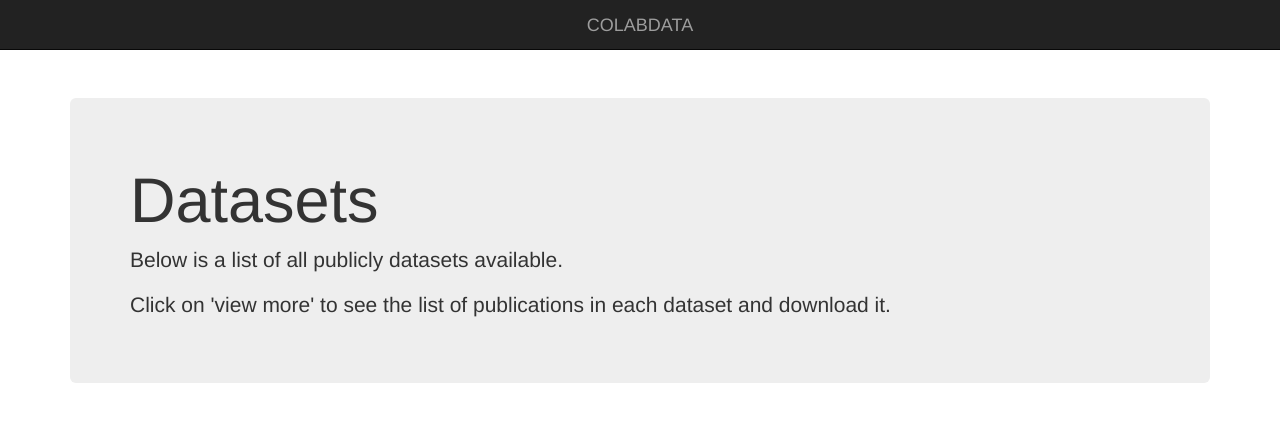
After one commit to daniellima/colabdata, a Django app: template image_tagger/templates/image_tagger/datasets.html in a window 1280 px wide. The commit adds this page. Shown: the top 422 px of the page. Run offline with Django 3.2, Linux system fonts and the light colour scheme; the template is opened without the code that fills it, so the values that code supplies are empty; some libraries are stand-ins or nearby versions.

Commit message:
Criando area onde é possivel ver todos os datasets publicos e baixar suas publicações

```diff
--- a/image_tagger/static/css/main.css
+++ b/image_tagger/static/css/main.css
@@ -66,7 +66,7 @@ body {
   background-size: contain;
   cursor: pointer;
 }
-.panel {
+.modal-panel {
   position: fixed;
   left: 50%;
   top: 50%;
--- a/image_tagger/static/js/components/loginForm.html
+++ b/image_tagger/static/js/components/loginForm.html
@@ -1,4 +1,4 @@
-<div class="panel relations-list-panel">
+<div class="modal-panel relations-list-panel">
   <h3 class="edit-panel-title">
     Login
   </h3>
--- a/image_tagger/static/js/components/objectEditor.html
+++ b/image_tagger/static/js/components/objectEditor.html
@@ -1,4 +1,4 @@
-<div class="panel edit-panel">
+<div class="modal-panel edit-panel">
 
     <div class="container-fluid">
       <div class="row">
--- a/image_tagger/static/js/components/objectViewer.html
+++ b/image_tagger/static/js/components/objectViewer.html
@@ -1,4 +1,4 @@
-<div class="panel all-objects-panel">
+<div class="modal-panel all-objects-panel">
   <h3 class="edit-panel-title">
     Objetos
   </h3>
--- a/image_tagger/static/js/components/relationEditor.html
+++ b/image_tagger/static/js/components/relationEditor.html
@@ -1,4 +1,4 @@
-<div class="panel relation-editor-panel">
+<div class="modal-panel relation-editor-panel">
     <div class="container-fluid">
       <div class="row">
           <h3 class="edit-panel-title">
--- a/image_tagger/static/js/components/relationList.html
+++ b/image_tagger/static/js/components/relationList.html
@@ -1,4 +1,4 @@
-<div class="panel relations-list-panel">
+<div class="modal-panel relations-list-panel">
   <h3 class="edit-panel-title">
     Relações
   </h3>
--- /dev/null
+++ b/image_tagger/templates/image_tagger/datasets.html
@@ -0,0 +1,52 @@
+{% load static %}
+<!doctype html>
+<html lang="en">
+<head>
+  <meta charset="utf-8">
+  <title>Datasets | COLABDATA</title>
+  <link rel="stylesheet" href="{% static 'libs/bootstrap/css/bootstrap.css' %}" type="text/css" />
+  <link rel="stylesheet" href="{% static 'css/main.css' %}" type="text/css" />
+</head>
+<body>
+    <nav class="navbar navbar-inverse navbar-fixed-top">
+    <div class="container-fluid">
+      <div class="navbar-header">
+        <a href="#" class="navbar-brand">
+          COLABDATA
+        </a>
+      </div>
+    </div>
+    </nav>
+
+    <div class="container">
+        <div class="jumbotron">
+            <h1>Datasets</h1>
+            <p>Below is a list of all publicly datasets available.</p>
+            <p>Click on 'view more' to see the list of publications in each dataset and download it.</p>
+        </div>
+        <div class="row">
+        {% for dataset in datasets %}
+          <div class="col-xs-6">
+            <div class="panel panel-default">
+              <div class="panel-heading">
+                <h3 class="panel-title">{{ dataset.name }}</h3>
+              </div>
+              <div class="panel-body">
+                <p>{{ dataset.description|linebreaks }}</p>
+                <p><a
+                    href="{% url 'dataset-publications' dataset.id %}"
+                    class="btn btn-default"
+                    title="Click to view a list of this dataset publications"
+                    >
+                        <span class="glyphicon glyphicon-eye-open"></span>
+                        view more
+                    </a>
+                </p>
+              </div>
+            </div>
+          </div>
+        {% endfor %}
+        </div>
+    </div>
+</body>
+</html>
--- a/image_tagger/urls.py
+++ b/image_tagger/urls.py
@@ -9,4 +9,6 @@ urlpatterns = [
     url(r'^delete/relation$', views.delete_relation, name='delete_relation'),
     url(r'^login$', views.login, name='login'),
     url(r'^logout$', views.logout, name='logout'),
+    url(r'^dataset/([0-9]+)/publications/$', views.dataset_publications, name="dataset-publications"),
+    url(r'datasets', views.datasets, name='datasets')
 ]
```
Also changed, not shown: image_tagger/admin.py (+13 -0 lines), image_tagger/models.py (+8 -0 lines), image_tagger/templates/image_tagger/dataset_publications.html (added, +58 -0 lines), image_tagger/views.py (+19 -1 lines).
